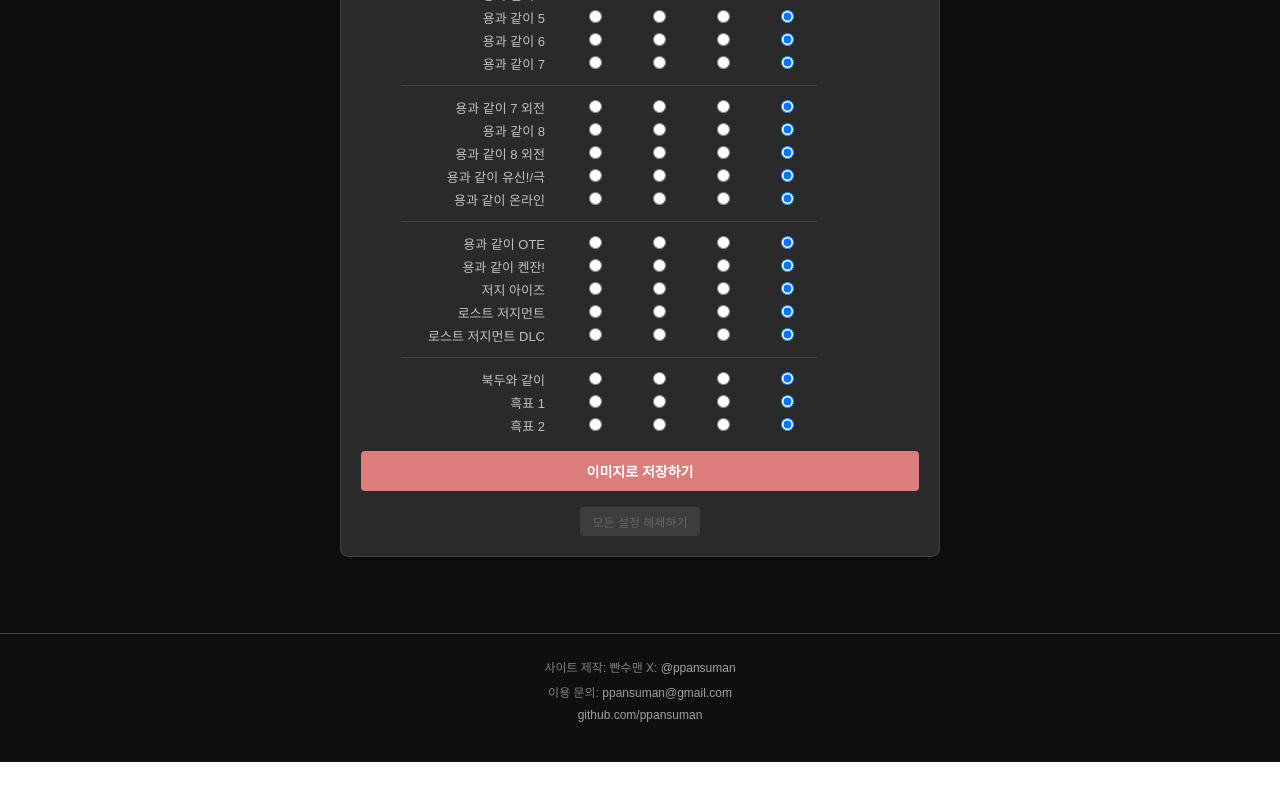
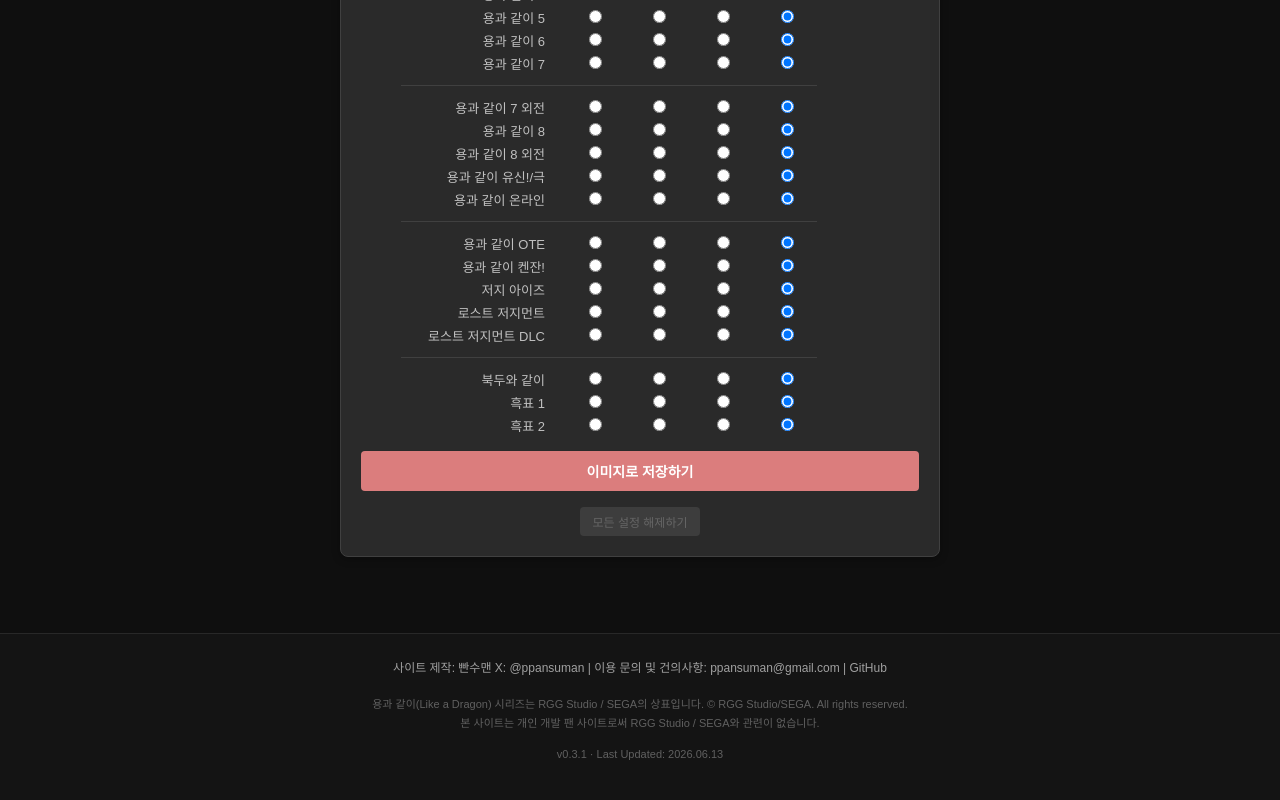
Before and after one commit to ppansuman/rgg_friend, a Next.js app: page / in a window 1280 px wide. Shown: the part 2411-3211 px from the top of the page. Before the commit the page ends 3173 px from the top, so only its background shows below. Built offline with nearby package versions, Linux system fonts and the light colour scheme; a web font is replaced by a local one.

Commit message:
UI 개선, 하단 정보 추가

```diff
--- a/pages/index.js
+++ b/pages/index.js
@@ -917,30 +917,37 @@ function drawOptionRow(ctx, row, y) {
 
         {/* Footer */}
         <div style={{
-          borderTop: '1px solid #404040',
+          borderTop: '1px solid #282828',
           marginTop: '40px',
           paddingTop: '24px',
           paddingBottom: '40px',
           textAlign: 'center',
           color: '#808080',
+          backgroundColor: '#141414',
           fontSize: '12px',
         }}>
-          <div style={{ marginBottom: '8px' }}>
-            사이트 제작: 빤수맨 X:{' '}
-            <a href="https://twitter.com/ppansuman" target="_blank" rel="noopener noreferrer" style={{ color: '#a0a0a0', textDecoration: 'none' }}>
-              @ppansuman
+          <div style={{ color: '#a0a0a0', marginBottom: '12px' }}>
+            <a href="https://twitter.com/ppansuman" target="_blank" rel="noopener noreferrer" style={{ textDecoration: 'none' }}>
+              사이트 제작: 빤수맨 X: @ppansuman
+            </a>
+            {' | '}
+            <a href="mailto:ppansuman@gmail.com" style={{textDecoration: 'none' }}>
+              이용 문의 및 건의사항: ppansuman@gmail.com
+            </a>
+            {' | '}
+            <a href="https://github.com/ppansuman" target="_blank" rel="noopener noreferrer" style={{ textDecoration: 'none' }}>
+              GitHub
             </a>
           </div>
-          <div style={{ marginBottom: '8px' }}>
-            이용 문의:{' '}
-            <a href="mailto:ppansuman@gmail.com" style={{ color: '#a0a0a0', textDecoration: 'none' }}>
-              ppansuman@gmail.com
-            </a>
-          </div>
-          <div>
-            <a href="https://github.com/ppansuman" target="_blank" rel="noopener noreferrer" style={{ color: '#a0a0a0', textDecoration: 'none' }}>
-              github.com/ppansuman
-            </a>
+          <div style={{ paddingTop: '12px', fontSize: '11px', color: '#606060', lineHeight: '1.0' }}>
+            <div style={{ marginBottom: '8px' }}>
+              용과 같이(Like a Dragon) 시리즈는 RGG Studio / SEGA의 상표입니다. © RGG Studio/SEGA. All rights reserved.
+            </div>
+            <div style={{ marginBottom: '8px' }}>
+              본 사이트는 개인 개발 팬 사이트로써 RGG Studio / SEGA와 관련이 없습니다.
+            </div>
+            <div style={{ paddingTop: '12px' }}>
+              v0.3.1 · Last Updated: 2026.06.13</div>
           </div>
         </div>
       </div>
```
